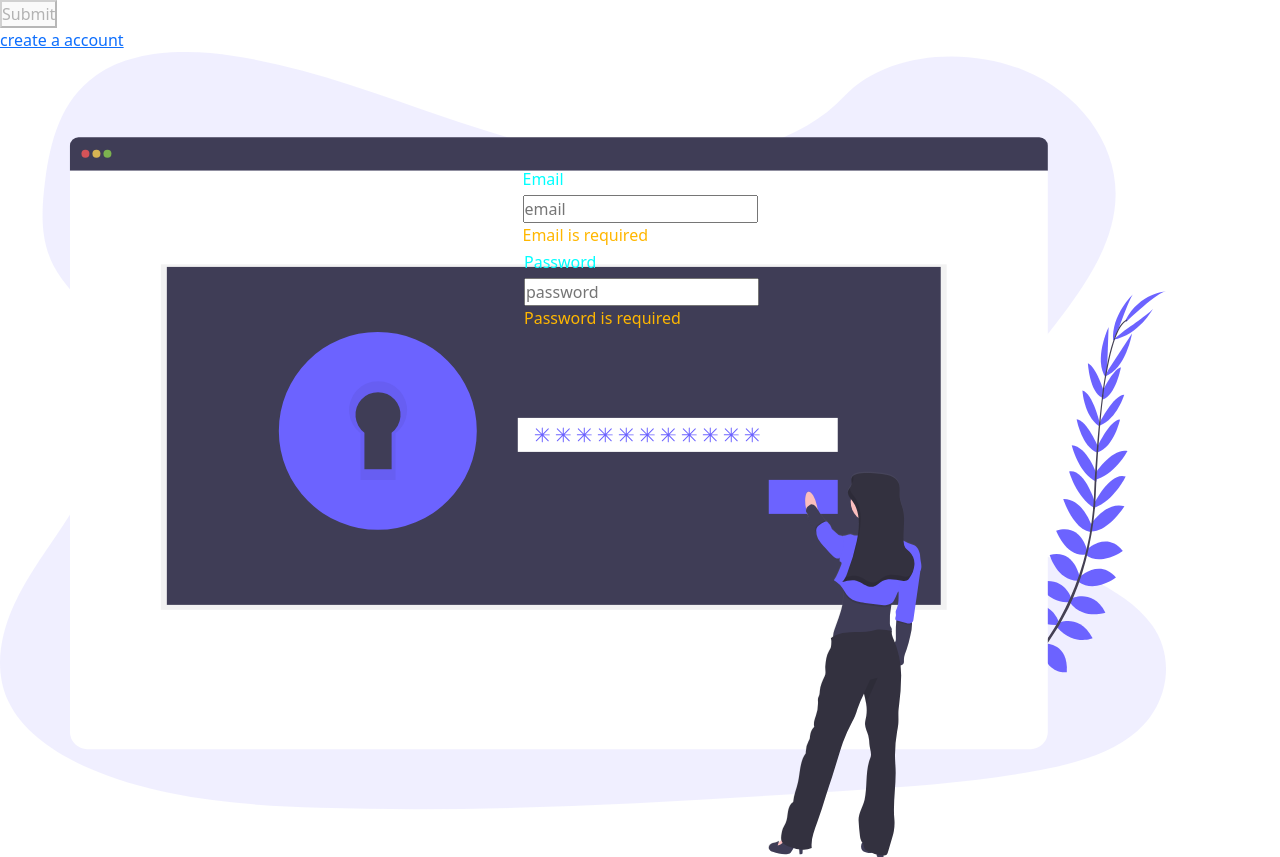
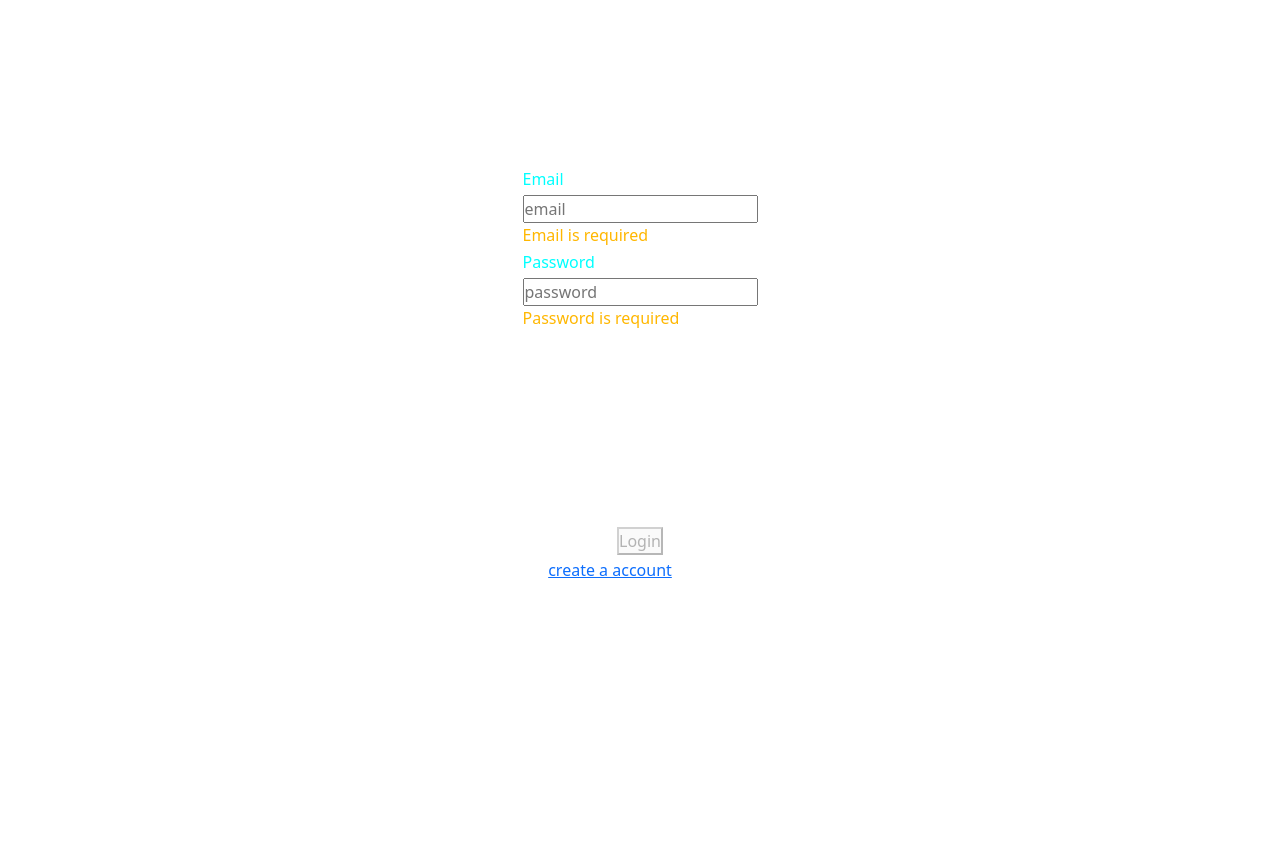
Before and after one commit to eldhopaulose/ArcLibrary, an Angular app: page /login-component in a window 1280 px wide. After the commit the page ends 800 px from the top, so only its background shows below. Built offline with nearby package versions, Linux system fonts and the light colour scheme; a web font is replaced by a local one.

Commit message:
login on going

```diff
--- a/src/app/login/login.component.html
+++ b/src/app/login/login.component.html
@@ -33,25 +33,28 @@
           type="password"
           formControlName="password"
           placeholder="password"
-          [ngClass]="{
-            'error-box':
-              loginForm.controls.password.touched &&
-              loginForm.controls.password.errors
-          }"
+
         />
         <span *ngIf="loginForm.controls.password.errors?.required"
           >Password is required</span
         >
       </label>
     </div>
-    <button type="submit" [disabled]="!loginForm.valid">Submit</button>
+    <div class="login-button">
+      <button
+        type="submit"
+        [disabled]="!loginForm.valid"
+      >
+        Login
+      </button>
+    </div>
   </form>
   <div class="create-account">
     <a routerLink="/signup-component" routerLinkActive="active"
       >create a account</a
     >
   </div>
-  <div class="login-img">
+  <!-- <div class="login-img">
     <img src="../assets/login.svg" alt="" />
-  </div>
+  </div> -->
 </div>
--- a/src/app/login/login.component.scss
+++ b/src/app/login/login.component.scss
@@ -26,15 +26,29 @@
                 color: #ffb700;
             }
         }
+
+        .login-button{
+            position: absolute;
+            display: flex;
+            flex-wrap: wrap;
+            justify-content: center;
+            margin: 0 0 245px 0;
+        }
     }
-
+    .create-account{
+        position: absolute;
+        display: flex;
+        flex-wrap: wrap;
+        justify-content: center;
+        margin: 0 0 218px 0;
+        right: 60px;
+    }
     .login-password {
         position       : absolute;
         display        : flex;
         flex-wrap      : wrap;
         justify-content: center;
         top            : 250px;
-        right          : -3px;
 
         label {
             p {
--- a/src/app/login/login.component.ts
+++ b/src/app/login/login.component.ts
@@ -23,7 +23,7 @@ export class LoginComponent implements OnInit {
   ngOnInit(): void {
     this.loginForm = this.formBuilder.group({
       email: ['', [Validators.email, Validators.required]],
-      password: ['', Validators.required, Validators.minLength(6)]
+      password: ['', [Validators.required, Validators.minLength(6)]]
     })
     this.registerForm = this.formBuilder.group({
       email: ['', [Validators.email, Validators.required]],
```
